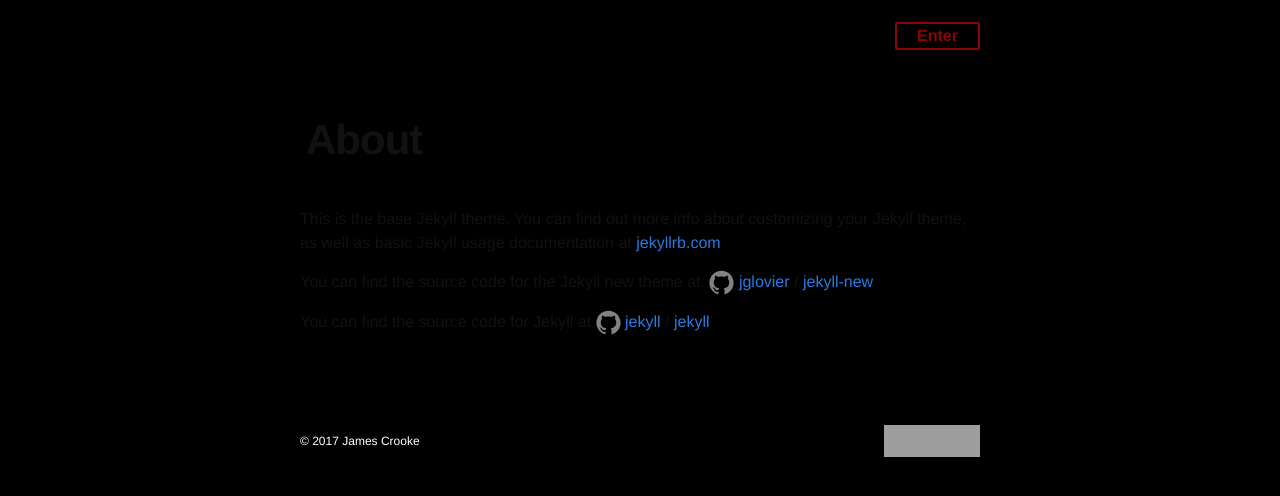
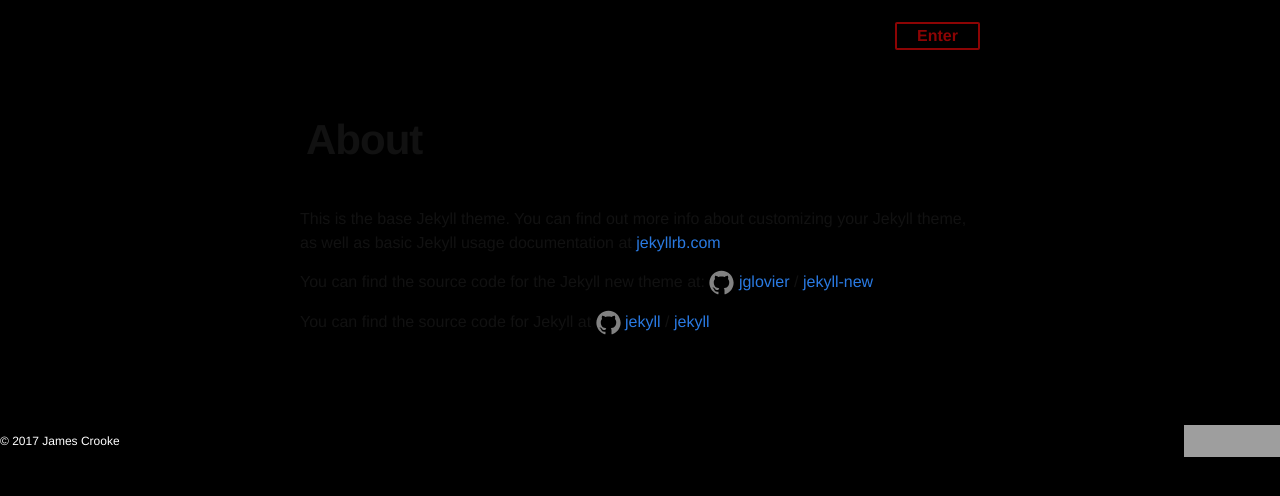
Before and after one commit to doulosiyxy/theexegesist, a Jekyll site: the page built from about.md, in a window 1280 px wide. Shown: the top 496 px of the page. Built offline with Jekyll 4.4.1, drawn with Linux system fonts in a browser that asks for light colours; nearby versions of some CDN libraries; grey boxes are pictures that could not be loaded.

Commit message:
Update footer.html

```diff
--- a/_includes/footer.html
+++ b/_includes/footer.html
@@ -1,6 +1,6 @@
 <footer class="site-footer">
 
-  <div class="wrapper">
+  <!--<div class="wrapper">-->
   <div class="row">
       <p class="col-sm-4">&copy; 2017 James Crooke</p>
       <ul class="col-sm-8">
@@ -39,8 +39,8 @@
       <div class="footer-col footer-col-3">
         <p>{{ site.description }}</p>
       </div>
-    </div>-->
+    </div>
 
-  </div>
+  </div>-->
 
 </footer>
```
